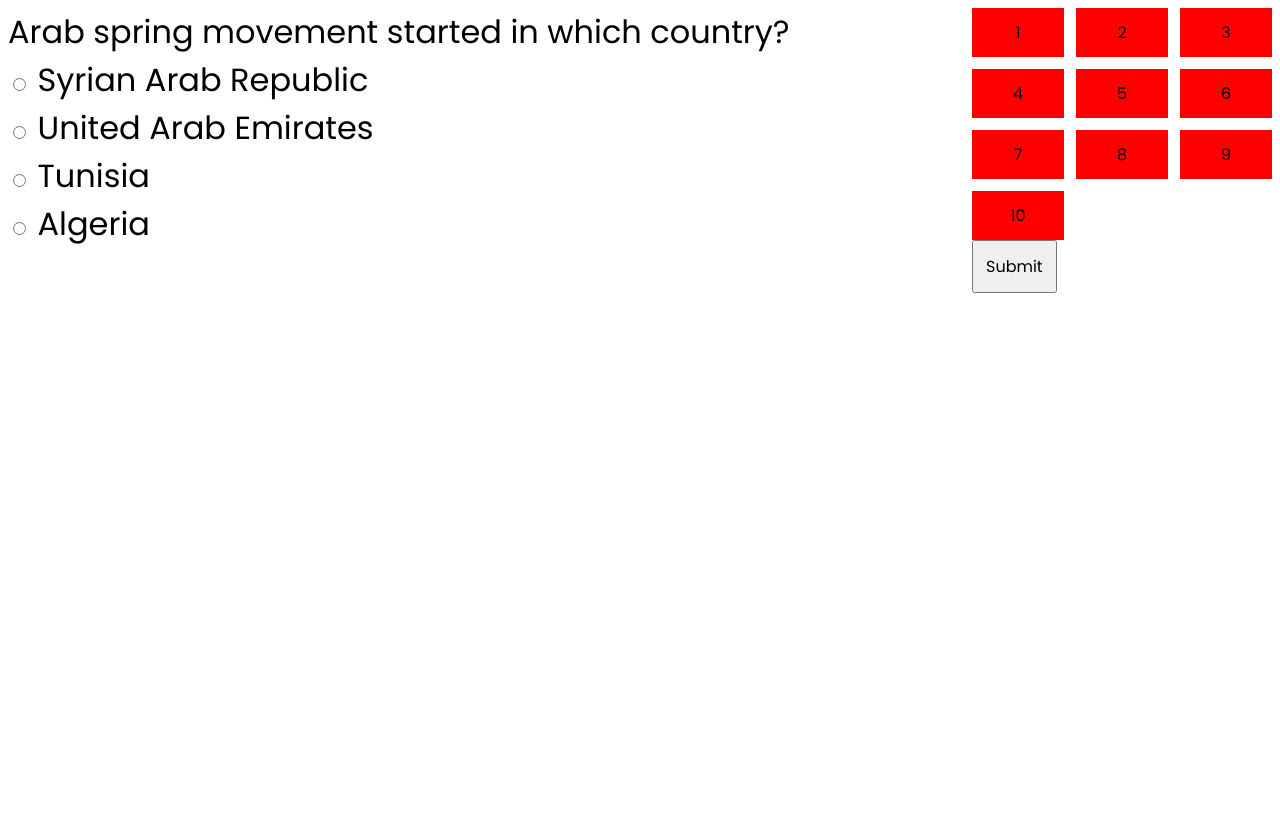
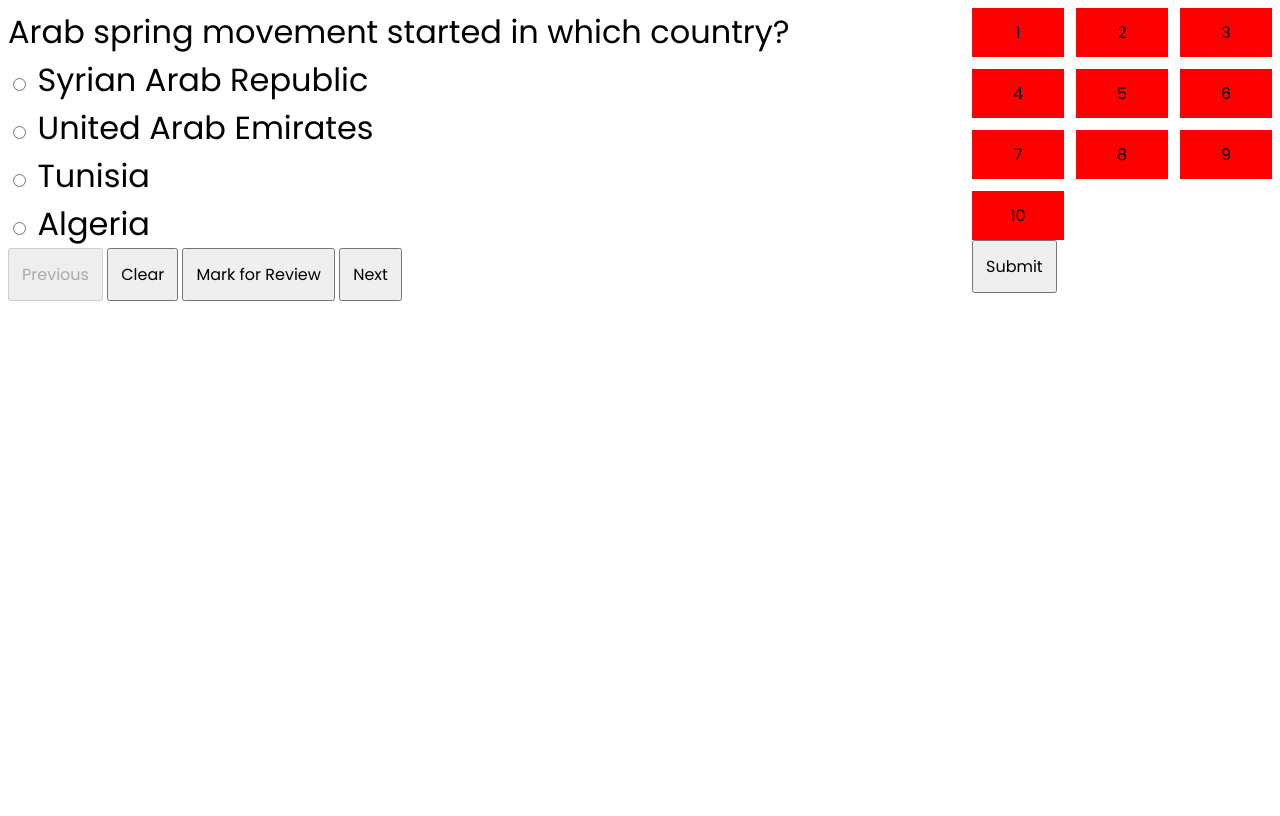
Before and after one commit to arup-basak/flask_question_model, a Flask app: page / in a window 1280 px wide. Before the commit the page ends 293 px from the top, so only its background shows below. Run offline with Flask 2, Linux system fonts and the light colour scheme.

Commit message:
added match function, and added operated buttons

```diff
--- a/app.py
+++ b/app.py
@@ -7,9 +7,20 @@ app = Flask(__name__)
 f = open('./local/data.json')
 json_arr = json.load(f)
 
+
 @app.route("/")
 def main_page():
     return render_template('index.html', len=len(json_arr), data=json_arr)
 
+def match(answers):
+    correct = 0
+    arr = np.array(answers)
+    for index, answer in enumerate(arr):
+        answer_index = json_arr[index]['ans']
+        if (answer == json_arr[index]['mcq'][answer_index]['option']):
+            correct += 1
+    return correct
+
+
 if __name__ == "__main__":
     app.run(debug=True)
--- a/static/js/question_paper.js
+++ b/static/js/question_paper.js
@@ -1,26 +1,48 @@
 const options = document.querySelectorAll('.option')
 const questionContainer = document.querySelectorAll('.question_container')
 
+const previousButton = document.querySelector('#previous')
+const nextButton = document.querySelector('#next')
+
 let current = -1
+let totalQuestions = questionContainer.length;
 
 const answers = Array.from({ length: options.length }).fill(-1);
-const question_state = Array.from({ length: options.length }).fill(-1); //nothing = -1, viewd = 0, marked - 1, for_later = 2
+const question_state = Array.from({ length: options.length }).fill(-1); //nothing = -1, viewed = 0, marked = 1, for_later = 2
 
 for (let i = 0; i < options.length; i++) {
-    options[i].addEventListener('click', () => {
-        answers[current] = i
-    })
+    options[i].addEventListener("click", () => {
+        answers[current] = i;
+    });
 }
 
 const setQuestion = (questionNumber) => {
     if (current != -1) {
         questionContainer[current].style.display = 'none'
-        if (question_state(questionNumber) == -1) {
-            question_state(0)
+        if (question_state[questionNumber] == -1) {
+            question_state[questionNumber] = 0
         }
     }
     questionContainer[questionNumber].style.display = 'block'
     current = questionNumber
+    if (current == 0) {
+        previousButton.disabled = true;
+    }
+    else if (current == totalQuestions-1) {
+        nextButton.disabled = true
+    }
+    else {
+        previousButton.disabled = false;
+        nextButton.disabled = false
+    }
 }
 
+previousButton.addEventListener('click', () => {
+    setQuestion(current -1)
+})
+
+nextButton.addEventListener('click', () => {
+    setQuestion(current + 1)
+})
+
 setQuestion(0)
--- a/static/styles/question_paper.css
+++ b/static/styles/question_paper.css
@@ -6,6 +6,11 @@
 * {
     user-select: none;
     font-family: medium;
+}
+
+body {
+    height: 100vh;
+    overflow: hidden;
 }
 
 .container {
@@ -70,3 +75,11 @@ button {
     padding: 12px;
     font-size: 1rem;
 }
+
+.left_container {
+    display: flex;
+    flex-direction: column;
+}
+
+.operated_buttons {
+}
--- a/templates/index.html
+++ b/templates/index.html
@@ -9,6 +9,7 @@
 </head>
 <body>
     <div class="container">
+        <div class="left_container">
             <div class="questions">
                 {% for question in data %}
                     <div class="question_container">
@@ -16,13 +17,20 @@
                         <div class="options">
                             {% for obj in question['mcq'] %}
                                 <div class="option">
-                                <input type="radio" name="question" id="question_one" class="option">
-                                <label for="question_one">{{obj['option']}}</label>
+                                    <input type="radio" name="question" id="" class="option">
+                                    <label for="">{{obj['option']}}</label>
                                 </div>
                             {% endfor %}
                         </div>
                     </div>
                 {% endfor %}
+            </div>
+            <div class="operated_buttons">
+                <button id="previous">Previous</button>
+                <button onclick="clear()">Clear</button>
+                <button onclick="mark()">Mark for Review</button>
+                <button id="next">Next</button>
+            </div>
         </div>
 
         <div id="sidebar">
@@ -35,9 +43,6 @@
         </div>
 
     </div>
-    <script>
-        const data = "{{options}}"
-    </script>
     <script src={{ url_for('static', filename = 'js/question_paper.js') }}>
     </script>
 </body>
```
Also changed, not shown: 1 other file. Lines whose indentation alone changed are shown as unchanged.
